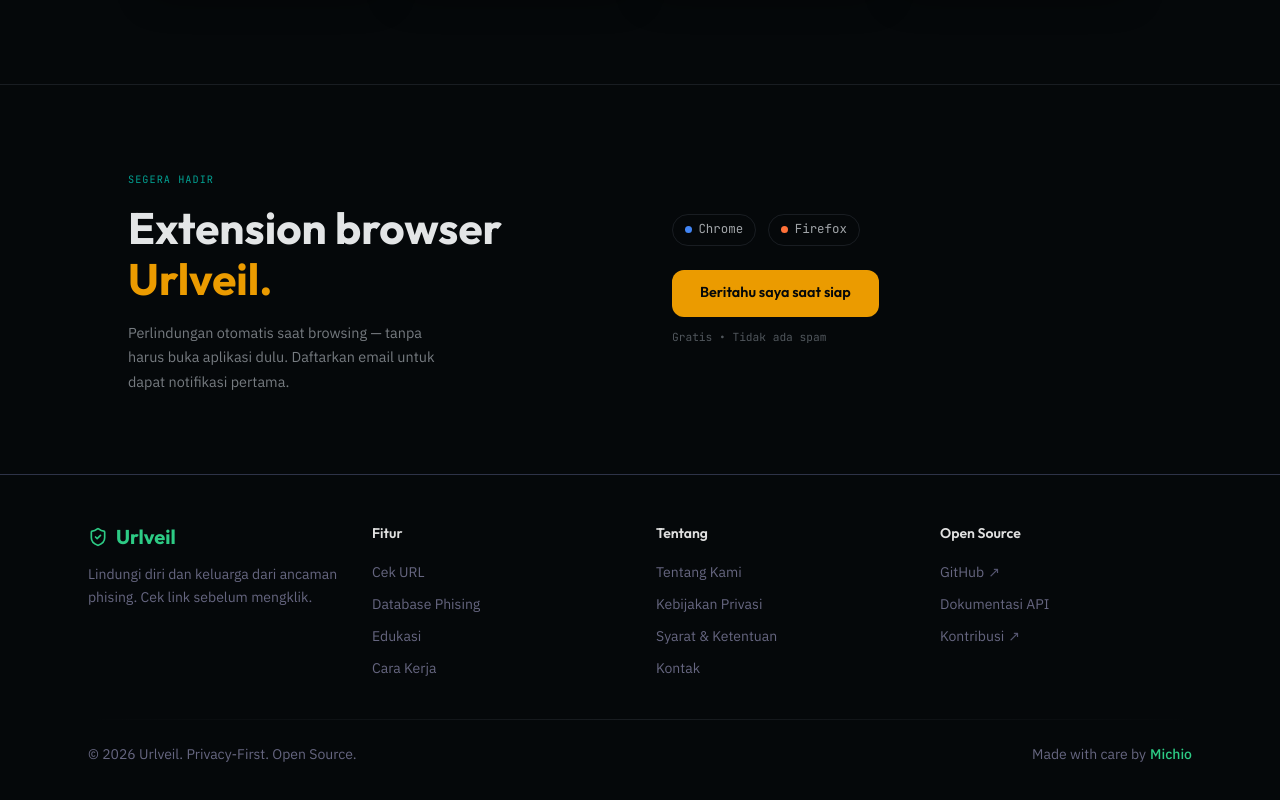
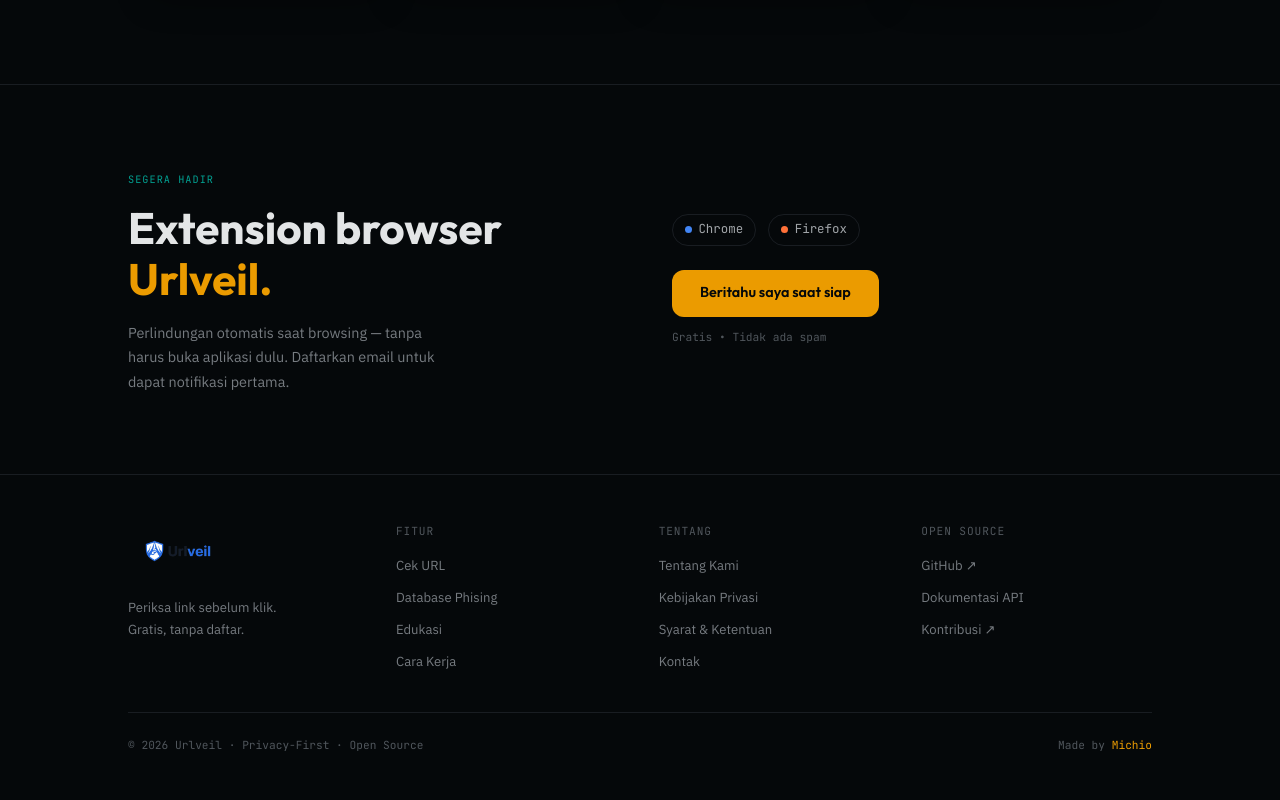
Before and after one commit to michiooo290-rgb/ceklink, a Next.js app: page / in a window 1280 px wide. Shown: the part 4344-5144 px from the top of the page. Built offline with nearby package versions, Linux system fonts and the light colour scheme.

Commit message:
components/Footer.jsx dan app/globals.css

```diff
--- a/app/globals.css
+++ b/app/globals.css
@@ -1024,3 +1024,107 @@ a[href^="#"] {
   color: var(--color-text-muted);
   line-height: 1.6;
 }
+
+/* ═══════════════════════════════════════════════
+   REDESIGN — Footer
+   ═══════════════════════════════════════════════ */
+
+.footer-root {
+  border-top: 1px solid var(--color-border);
+  padding: 3rem 2rem 2rem;
+}
+
+.footer-inner {
+  max-width: 64rem;
+  margin: 0 auto;
+}
+
+.footer-top {
+  display: grid;
+  grid-template-columns: 220px 1fr;
+  gap: 3rem;
+  margin-bottom: 2.5rem;
+}
+
+@media (max-width: 640px) {
+  .footer-top {
+    grid-template-columns: 1fr;
+    gap: 2rem;
+  }
+}
+
+.footer-logo {
+  display: inline-block;
+  margin-bottom: 0.75rem;
+}
+
+.footer-tagline {
+  font-size: 0.82rem;
+  color: var(--color-text-muted);
+  line-height: 1.7;
+}
+
+.footer-cols {
+  display: grid;
+  grid-template-columns: repeat(3, 1fr);
+  gap: 2rem;
+}
+
+@media (max-width: 480px) {
+  .footer-cols {
+    grid-template-columns: repeat(2, 1fr);
+  }
+}
+
+.footer-col-title {
+  font-family: var(--font-mono);
+  font-size: 0.7rem;
+  letter-spacing: 0.08em;
+  text-transform: uppercase;
+  color: var(--color-text-dim);
+  margin-bottom: 0.75rem;
+}
+
+.footer-col-list {
+  list-style: none;
+  display: flex;
+  flex-direction: column;
+  gap: 0.5rem;
+}
+
+.footer-link {
+  font-size: 0.82rem;
+  color: var(--color-text-muted);
+  text-decoration: none;
+  transition: color var(--dur-fast);
+}
+
+.footer-link:hover {
+  color: var(--color-text);
+}
+
+.footer-bottom {
+  display: flex;
+  align-items: center;
+  justify-content: space-between;
+  padding-top: 1.5rem;
+  border-top: 1px solid var(--color-border);
+  gap: 1rem;
+  flex-wrap: wrap;
+}
+
+.footer-copy {
+  font-family: var(--font-mono);
+  font-size: 0.7rem;
+  color: var(--color-text-dim);
+}
+
+.footer-made {
+  font-family: var(--font-mono);
+  font-size: 0.7rem;
+  color: var(--color-text-dim);
+}
+
+.footer-author {
+  color: var(--color-accent);
+}
--- a/components/Footer.jsx
+++ b/components/Footer.jsx
@@ -1,35 +1,6 @@
-"use client";
+import Image from "next/image";
 
-import { useRef } from "react";
-import { motion, useInView } from "framer-motion";
-import { ShieldCheck } from "lucide-react";
-
-const containerVariants = {
-  hidden: { opacity: 0 },
-  visible: {
-    opacity: 1,
-    transition: {
-      staggerChildren: 0.1,
-      delayChildren: 0.2,
-    },
-  },
-};
-
-const itemVariants = {
-  hidden: { opacity: 0, y: 20 },
-  visible: {
-    opacity: 1,
-    y: 0,
-    transition: { duration: 0.4, ease: [0.16, 1, 0.3, 1] },
-  },
-};
-
-export default function Footer() {
-  const currentYear = new Date().getFullYear();
-  const ref = useRef(null);
-  const isInView = useInView(ref, { once: true, amount: 0.2 });
-
-  const footerLinks = [
+const LINKS = [
   {
     title: "Fitur",
     links: [
@@ -58,74 +29,52 @@ export default function Footer() {
   },
 ];
 
+export default function Footer() {
+  const year = new Date().getFullYear();
+
   return (
-    <footer className="border-t border-[#2e3348] py-12" role="contentinfo">
-      <div className="max-w-6xl mx-auto px-4 sm:px-6" ref={ref}>
-        <motion.div
-          className="grid grid-cols-1 sm:grid-cols-2 lg:grid-cols-4 gap-8 mb-10"
-          variants={containerVariants}
-          initial="hidden"
-          animate={isInView ? "visible" : "hidden"}
-        >
+    <footer className="footer-root" role="contentinfo">
+      <div className="footer-inner">
+        {/* Top row */}
+        <div className="footer-top">
           {/* Brand */}
-          <motion.div variants={itemVariants}>
-            <a
-              href="#beranda"
-              className="flex items-center gap-2 font-heading font-bold text-xl text-[#2DCB85] mb-3"
-            >
-              <ShieldCheck size={20} aria-hidden="true" />
-              Urlveil
+          <div className="footer-brand">
+            <a href="#beranda" className="footer-logo">
+              <Image src="/logo.png" alt="Urlveil" width={100} height={32} className="object-contain" />
             </a>
-            <p className="text-[#666680] text-sm leading-relaxed">
-              Lindungi diri dan keluarga dari ancaman phising. Cek link sebelum
-              mengklik.
+            <p className="footer-tagline">
+              Periksa link sebelum klik.<br />Gratis, tanpa daftar.
             </p>
-          </motion.div>
+          </div>
 
-          {/* Link Sections */}
-          {footerLinks.map((section, sectionIndex) => (
-            <motion.div key={sectionIndex} variants={itemVariants}>
-              <h3 className="font-heading font-semibold text-sm text-[#e0e0e0] mb-4">
-                {section.title}
-              </h3>
-              <ul className="space-y-2">
-                {section.links.map((link, linkIndex) => (
-                  <li key={linkIndex}>
+          {/* Links */}
+          <div className="footer-cols">
+            {LINKS.map((section) => (
+              <div key={section.title} className="footer-col">
+                <p className="footer-col-title">{section.title}</p>
+                <ul className="footer-col-list">
+                  {section.links.map((link) => (
+                    <li key={link.label}>
                       <a
                         href={link.href}
-                      className="text-[#666680] text-sm hover:text-[#2DCB85] transition-colors inline-block"
+                        className="footer-link"
                         {...(link.external ? { target: "_blank", rel: "noopener noreferrer" } : {})}
                       >
-                      {link.label}
-                      {link.external && (
-                        <span className="inline-block ml-1 text-[#555570]">↗</span>
-                      )}
+                        {link.label}{link.external && <span aria-hidden="true"> ↗</span>}
                       </a>
                     </li>
                   ))}
                 </ul>
-            </motion.div>
+              </div>
             ))}
-        </motion.div>
+          </div>
+        </div>
 
-        {/* Divider */}
-        <div className="section-divider mb-6" />
-
-        {/* Bottom */}
-        <motion.div
-          className="flex flex-col sm:flex-row items-center justify-between gap-4 text-sm text-[#666680]"
-          initial={{ opacity: 0 }}
-          animate={isInView ? { opacity: 1 } : {}}
-          transition={{ duration: 0.5, delay: 0.4 }}
-        >
-          <p>
-            © {currentYear} Urlveil. Privacy-First. Open Source.
-          </p>
-          <p className="flex items-center gap-1">
-            Made with care by{" "}
-            <span className="text-[#2DCB85] font-medium">Michio</span>
-          </p>
-        </motion.div>
+        {/* Bottom bar */}
+        <div className="footer-bottom">
+          <p className="footer-copy">© {year} Urlveil · Privacy-First · Open Source</p>
+          <p className="footer-made">Made by <span className="footer-author">Michio</span></p>
+        </div>
       </div>
     </footer>
   );
```
Lines whose indentation alone changed are shown as unchanged.
